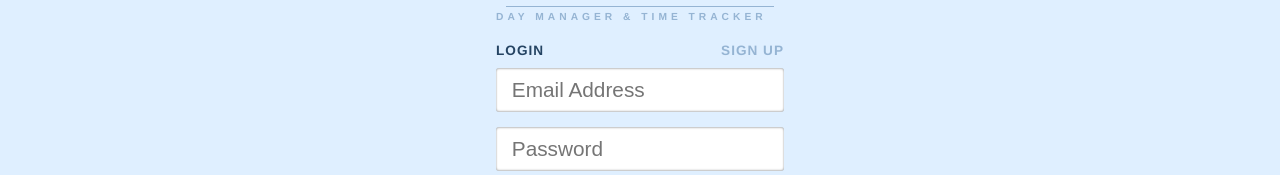
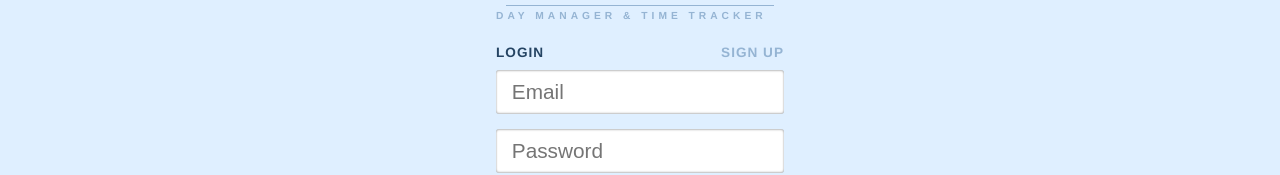
Before and after one commit to rpivo/timeward-react, a React app: page /login in a window 1280 px wide. Shown: the part 300-475 px from the top of the page. Built offline with nearby package versions, Linux system fonts and the light colour scheme; the HTML template or start-up script is replaced by a standard one.

Commit message:
update tests

```diff
--- a/src/pages/Login.tsx
+++ b/src/pages/Login.tsx
@@ -99,7 +99,7 @@ const Login: React.FC<LoginProps> = ({ setIsAuthorized }: LoginProps): JSX.Eleme
           <Form isSignup={isSignup} handleLabelClick={handleLabelClick} onSubmit={handleAuthFlow}>
             <Input
               onChange={handleInputChange('email')}
-              placeholder={`${isSignup ? 'New' : ''} Email Address`}
+              placeholder={`${isSignup ? 'New' : ''} Email`}
             />
             <Input
               onChange={handleInputChange('password')}
--- a/src/styles/components/Header.styled.tsx
+++ b/src/styles/components/Header.styled.tsx
@@ -20,15 +20,11 @@ const StyledHeader = styled.header`
 
   nav a {
     text-decoration: none;
-    color: #CCC;
+    color: white;
     padding-left: 0.75rem;
     padding-right: 0.75rem;
     font-size: 0.9rem;
   }
-
-  nav a:hover {
-    color: #FFF;
-  }
 `;
 
 export default StyledHeader;
--- a/src/styles/pages/Login.styled.tsx
+++ b/src/styles/pages/Login.styled.tsx
@@ -14,7 +14,7 @@ const StyledLogin = styled.div`
     font-size: 0.64rem;
     letter-spacing: 0.25rem;
     margin-top: -0.25rem;
-    margin-bottom: 1.3rem;
+    margin-bottom: 1.5rem;
     color: ${(props): string => props.theme.tertiary};
   }
 
```
Also changed, not shown: 2 other files (tests, documents, lock files or other folders).
